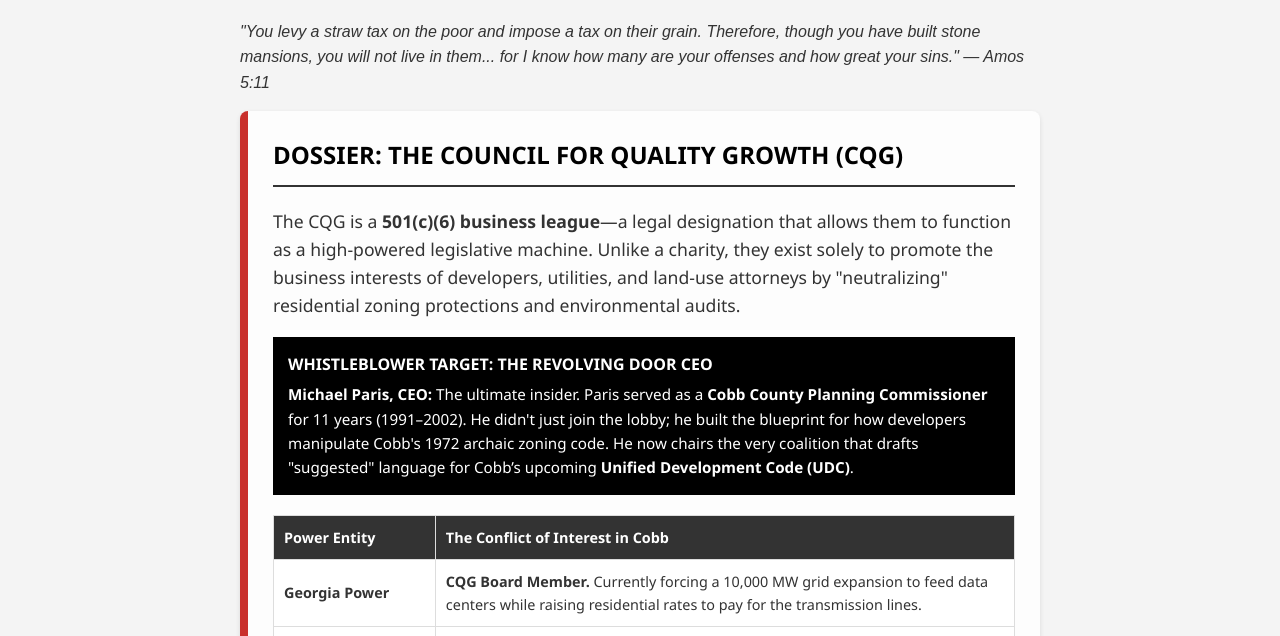
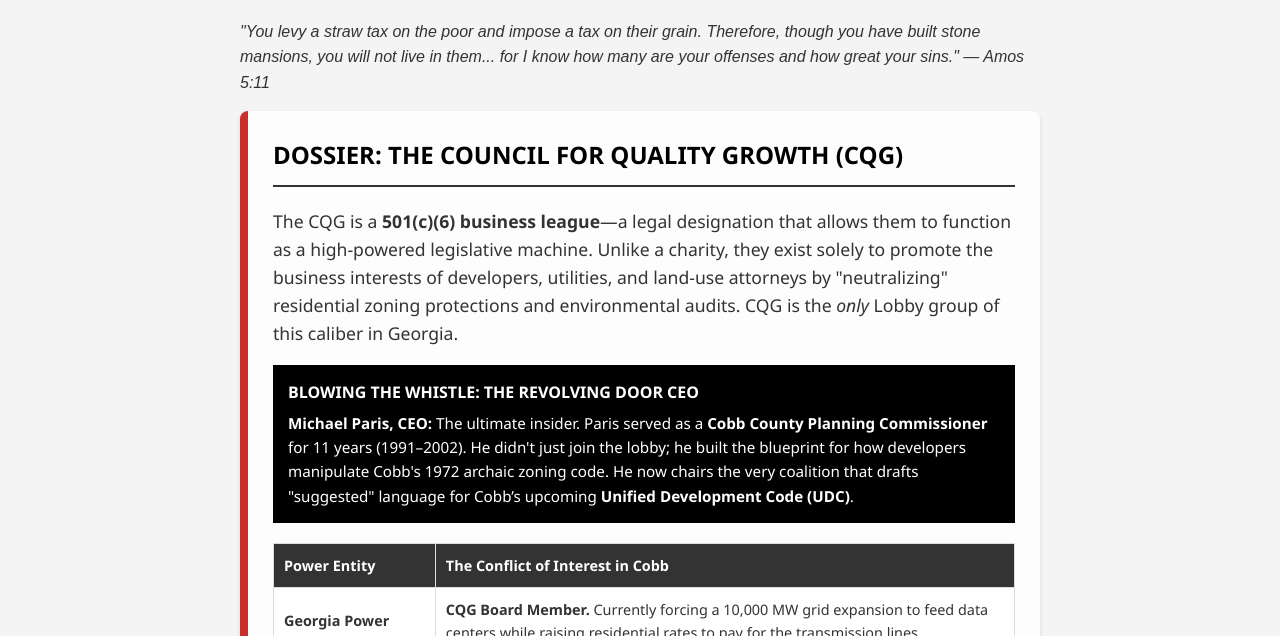
Before and after one commit to CobbCorrupted/cobbcorrupted.github.io, a plain HTML site: page index.html in a window 1280 px wide. Shown: the part 156-792 px from the top of the page. Drawn offline with Linux system fonts and the light colour scheme.

Commit message:
Update index.html

```diff
--- a/index.html
+++ b/index.html
@@ -35,9 +35,9 @@
     <p><i>"You levy a straw tax on the poor and impose a tax on their grain. Therefore, though you have built stone mansions, you will not live in them... for I know how many are your offenses and how great your sins." — Amos 5:11</i></p>
 <div class="card" id="CQG" style="border-left: #c9302c 8px solid; background: #fdfdfd; padding: 25px; font-family: 'Segoe UI', Arial, sans-serif; color: #333;">
 <h2 style="margin-top: 0; color: #000; text-transform: uppercase; border-bottom: 2px solid #333; padding-bottom: 10px;">Dossier: The Council for Quality Growth (CQG)</h2>
-<p style="font-size: 1.1em;">The CQG is a <b>501(c)(6) business league</b>—a legal designation that allows them to function as a high-powered legislative machine. Unlike a charity, they exist solely to promote the business interests of developers, utilities, and land-use attorneys by "neutralizing" residential zoning protections and environmental audits.</p>
+<p style="font-size: 1.1em;">The CQG is a <b>501(c)(6) business league</b>—a legal designation that allows them to function as a high-powered legislative machine. Unlike a charity, they exist solely to promote the business interests of developers, utilities, and land-use attorneys by "neutralizing" residential zoning protections and environmental audits. CQG is the <i>only</i> Lobby group of this caliber in Georgia.</p>
 <div style="background: #000; color: #fff; padding: 15px; margin-bottom: 20px;">
-    <h4 style="margin: 0; text-transform: uppercase;">Whistleblower Target: The Revolving Door CEO</h4>
+    <h4 style="margin: 0; text-transform: uppercase;">Blowing the Whistle: The Revolving Door CEO</h4>
     <p style="margin: 5px 0 0 0; font-size: 0.95em;"><b>Michael Paris, CEO:</b> The ultimate insider. Paris served as a <b>Cobb County Planning Commissioner</b> for 11 years (1991–2002). He didn't just join the lobby; he built the blueprint for how developers manipulate Cobb's 1972 archaic zoning code. He now chairs the very coalition that drafts "suggested" language for Cobb’s upcoming <b>Unified Development Code (UDC)</b>.</p>
 </div>
 
```
